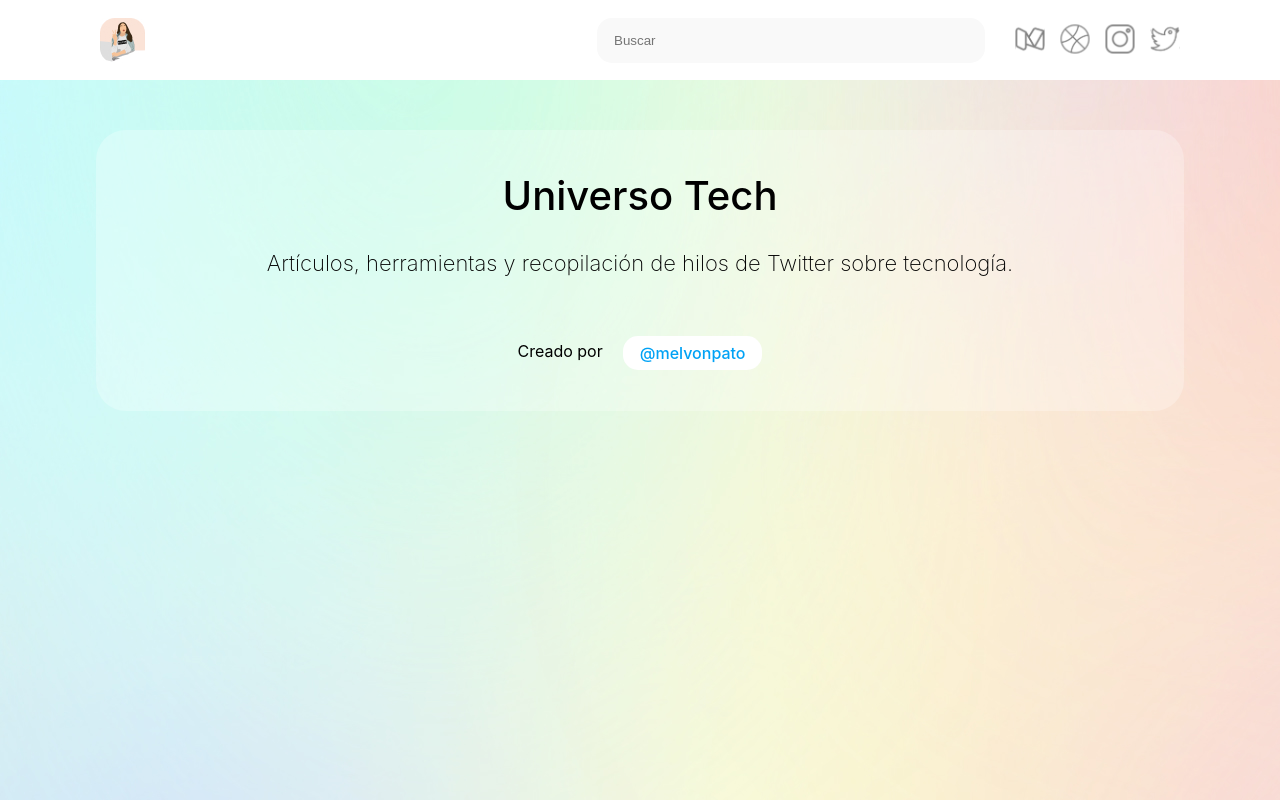
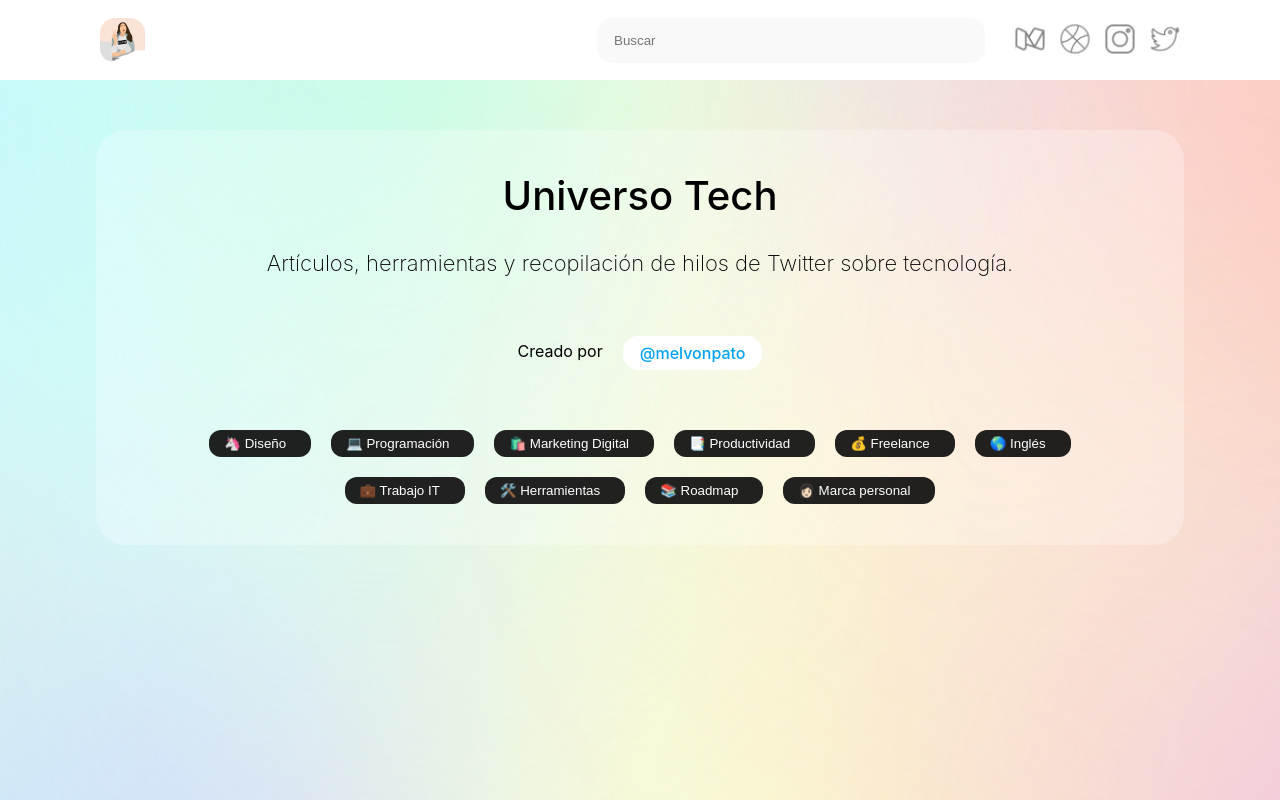
Before and after one commit to danielfep03/Mel, a React (Create React App) app: page / in a window 1280 px wide. Built offline with nearby package versions, Linux system fonts and the light colour scheme.

Commit message:
Added Toggle classes

```diff
--- /dev/null
+++ b/src/components/Categories.jsx
@@ -0,0 +1,46 @@
+import React, {useState} from 'react'
+import Category from './Category.jsx'
+import {v4 as uuid} from 'uuid'
+
+import '../styles/Categories.css'
+
+function Categories() {
+  const categories = [{name: '🦄 Diseño', selected: false},
+    {name: '💻 Programación', selected: false},
+    {name: '🛍️ Marketing Digital', selected: false},
+    {name: '📑 Productividad', selected: false},
+    {name: '💰 Freelance', selected: false},
+    {name: '🌎 Inglés', selected: false},
+    {name: '💼 Trabajo IT', selected: false},
+    {name: '🛠️ Herramientas', selected: false},
+    {name: '📚 Roadmap', selected: false},
+    {name: '👩🏻‍ Marca personal', selected: false}
+  ]
+
+  const [selected, setSelected] = useState(categories)
+
+  const isSelected = (item) => {
+    // item.target.classList.toggle('selected')
+    const name = item.target.outerText
+    const newState = selected.map(category => {
+      if(category.selected) {
+        category.selected = !category.selected
+      }
+      if(category.name === name){
+        category.selected = !category.selected
+      }
+      return category
+    })
+    setSelected([
+      ...newState
+    ])
+  }
+
+  return (
+    <div className="Categories">
+      {selected.map(item => <Category key={uuid()} name={item.name} selected={item.selected} isSelected={isSelected}/>)}
+    </div>
+  )
+}
+
+export default Categories
--- /dev/null
+++ b/src/components/Category.jsx
@@ -0,0 +1,13 @@
+import React from 'react'
+import '../styles/Category.css'
+function Category({name, selected, isSelected}) {
+  return (
+    <button className={'category ' + (selected ? 'selected' : '')}
+      onClick={(e) => isSelected(e)}
+    >
+      {name}
+    </button>
+  )
+}
+
+export default Category
--- a/src/components/Content.jsx
+++ b/src/components/Content.jsx
@@ -1,4 +1,5 @@
 import React from 'react'
+import Categories from './Categories.jsx'
 import '../styles/Content.css'
 
 function Content() {
@@ -12,7 +13,7 @@ function Content() {
           @melvonpato
         </a>
       </div>
-
+      <Categories />
     </div>
   )
 }
--- a/src/index.css
+++ b/src/index.css
@@ -18,6 +18,7 @@ body {
   -webkit-font-smoothing: antialiased;
   -moz-osx-font-smoothing: grayscale;
   background-image: url(./images/background.jpg);
+  background-size: cover;
 }
 
 code {
--- /dev/null
+++ b/src/styles/Categories.css
@@ -0,0 +1,7 @@
+.Categories {
+  display: flex;
+  flex-wrap: wrap;
+  justify-content: center;
+  max-width: 938px;
+  gap: 20px;
+}
--- /dev/null
+++ b/src/styles/Category.css
@@ -0,0 +1,14 @@
+.category {
+  background-color: var(--black);
+  color: #FFF;
+  padding: 6px 25px 6px 15px;
+  border-radius: 12px;
+  box-sizing: content-box;
+  display: inline-block;
+  text-align: center;
+  border: none;
+}
+
+.selected {
+  background-color: var(--blue) !important;
+}
--- a/src/styles/Content.css
+++ b/src/styles/Content.css
@@ -12,6 +12,7 @@
   padding: 41px;
   display: flex;
   flex-direction: column;
+  align-items: center;
 }
 
 .Content > h1 {
@@ -29,6 +30,7 @@
 .created__by {
   display: flex;
   margin: auto;
+  margin-bottom: 60px;
 }
 
 .created__by > span {
```
